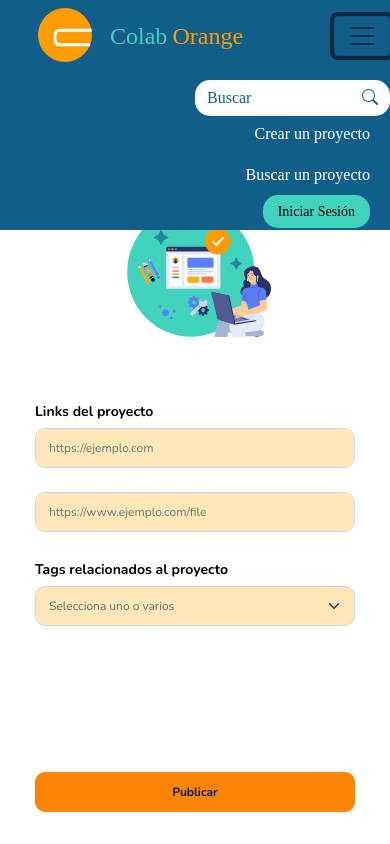
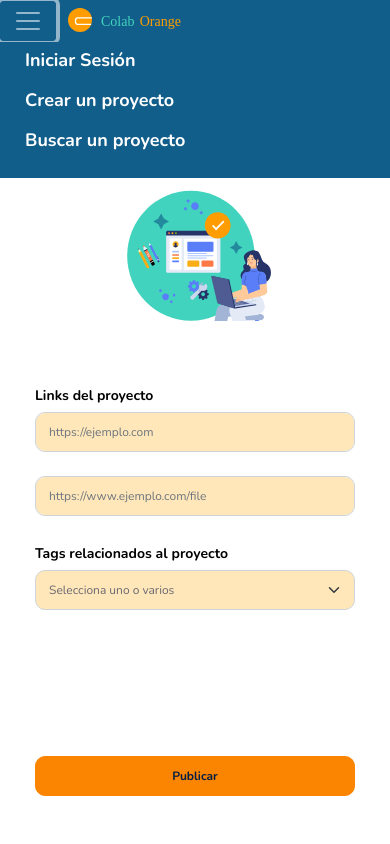
Before and after one commit to frontendcafe/cmyk-orange, a plain HTML site: page componentes/pub-paso2.html in a window 390 px wide. Both pictures are taken after a click on the button "Toggle navigation". Shown: the top 844 px of the page. Drawn offline with nearby package versions, Linux system fonts and the light colour scheme.

Commit message:
update navbar

```diff
--- a/componentes/pub-paso2.html
+++ b/componentes/pub-paso2.html
@@ -26,8 +26,20 @@
   </head>
   <body>
     <!-- Navbar con botones - start -->
-    <nav class="navbar navbar-expand-lg navbar-light" id="navbg">
-      <div class="container-fluid">
+    <nav class="navbar navbar-expand-lg navbar-dark navbg">
+      <div class="container-fluid navMobile">
+        <button
+          class="navbar-toggler custom-toggler"
+          type="button"
+          data-bs-toggle="collapse"
+          data-bs-target="#navbarText"
+          aria-controls="navbarText"
+          aria-expanded="false"
+          aria-label="Toggle navigation"
+        >
+          <span class="navbar-toggler-icon"></span>
+        </button>
+
         <a class="navbar-brand" href="http://frontendcafe/cmyk-orange/">
           <img
             src="../public/img/Logo.svg"
@@ -40,23 +52,12 @@
           <b class="textnsb orange">Orange</b>
         </a>
 
-        <button
-          class="navbar-toggler"
-          type="button"
-          data-bs-toggle="collapse"
-          data-bs-target="#navbarText"
-          aria-controls="navbarText"
-          aria-expanded="false"
-          aria-label="Toggle navigation"
-        >
-          <span class="navbar-toggler-icon"></span>
-        </button>
         <div class="collapse navbar-collapse" id="navbarText">
           <ul class="navbar-nav me-auto mb-2 mb-lg-0"></ul>
 
           <span class="navbar-text">
             <ul class="navbar-nav me-auto mb-2 mb-lg-0">
-              <li>
+              <li class="mobileHidden">
                 <form class="d-flex input-group" id="buscar">
                   <input
                     class="form-control"
@@ -70,19 +71,42 @@
                   ></span>
                 </form>
               </li>
+
+              <li class="nav-item">
+                <a class="nav-link active deskHidden textncb" href="#">Iniciar Sesión</a>
+              </li>
+
               <li class="nav-item">
                 <a
-                  class="nav-link active"
+                  class="nav-link textncb"
                   aria-current="page"
                   href="#"
-                  id="textncb"
                   >Crear un proyecto</a
                 >
               </li>
               <li class="nav-item">
-                <a class="nav-link" href="#" id="textncb">Buscar un proyecto</a>
+                <a class="nav-link textncb" href="#">Buscar un proyecto</a>
               </li>
-              <li class="nav-item text-end">
+
+              <!-- Oculto en Log Out o mientras no inicia sesion - start -->
+              <li class="nav-item">
+                <a class="nav-link textncb hideLogOut" href="#">Mi perfil</a>
+              </li>
+
+              <li class="nav-item">
+                <a class="nav-link textncb hideLogOut" href="#">Mis Proyectos</a>
+              </li>
+
+              <li class="nav-item">
+                <a class="nav-link textncb hideLogOut" href="#">Mis Postulaciones</a>
+              </li>
+
+              <li class="nav-item">
+                <a class="nav-link textncb hideLogOut" href="#">Cerrar Sesión</a>
+              </li>
+              <!-- Oculto en Log Out o mientras no inicia sesion - end -->
+
+              <li class="nav-item text-end mobileHidden">
                 <a class="nav-link btn btn-primary" href="#" id="textbtn"
                   >Iniciar Sesión</a
                 >
@@ -188,7 +212,7 @@
         <a class="text-decoration-none" href="#">
           <img src="../public/img/Logo.svg" alt="" class="footer-icon" />
         </a>
-        <br class="hidden" />
+        <br class="mobileHidden" />
         <div>
           <a class="text-decoration-none" href="#">
             <b class="textlog green">Colab</b>
@@ -196,7 +220,7 @@
           </a>
         </div>
       </div>
-      <br class="hidden" />
+      <br class="mobileHidden" />
       <div class="textFooter">
         <ul class="nav justify-content-center pb-3 mb-3">
           <li class="nav-item">
--- a/css/footer.css
+++ b/css/footer.css
@@ -1,7 +1,11 @@
-@import url("https://fonts.googleapis.com/css2?family=Nunito:wght@400;700&display=swap%22");
+/* Google Fonts - start */
+@import url('https://fonts.googleapis.com/css2?family=Lora:wght@500;700&display=swap'); /* titulos */
+@import url('https://fonts.googleapis.com/css2?family=Nunito:wght@400;700&display=swap'); /* subtitulos y demas */
+/* Google Fonts - end */
 
 :root{
-  --main-color: rgba(4, 56, 93, 1);
+  /* --main-color: rgba(4, 56, 93, 1); */
+  --main-color: rgba(4, 57, 94, 1); /* Color de Figma */
   --text-prima: rgba(255, 157, 0, 1);
   --text-secon: rgba(65, 210, 189, 1);
   --text-detal: hsla(255, 255, 255, 1);
@@ -45,7 +49,8 @@ footer{
 }
 
 
-/* media query MOBILE/TABLET - start */
+/************** media query MOBILE/TABLET - start ***************/
+
 @media only screen and (max-width: 991px) {
 
   footer{
@@ -130,8 +135,10 @@ footer{
     margin-right: 22px;
   }
 
-  .hidden{ /* para ocultar elementos */
+  .mobileHidden{ /* para ocultar elementos */
     display: none;
   }
 
 }
+
+/************** media query MOBILE/TABLET - end ***************/
--- a/css/navbar.css
+++ b/css/navbar.css
@@ -1,3 +1,8 @@
+/* Google Fonts - start */
+@import url('https://fonts.googleapis.com/css2?family=Lora:wght@500;700&display=swap'); /* titulos */
+@import url('https://fonts.googleapis.com/css2?family=Nunito:wght@400;700&display=swap'); /* subtitulos y demas */
+/* Google Fonts - end */
+
 /************** Custom Properties ***************/
 :root {
     /* Navbar sin botones - start */
@@ -16,8 +21,8 @@
     --white-color: #FFFFFF;
     --black-color: #000000;
 
-    --navbar-font-cb: 'Prompt';
-    --navbar-font-buscar: 'Ubuntu';
+    --navbar-font-cb: 'Nunito';
+    --navbar-font-buscar: 'Nunito';
     /* Navbar con botones - end */
 }
 /************** Custom Properties ***************/
@@ -35,7 +40,7 @@
     }
     /* Bootstrap navbar - end */
 
-#navbg,
+.navbg,
 #navbarText{
     background-color: var(--navbar-bg-color); /* color de fondo del navbar */
 }
@@ -66,8 +71,8 @@
 
 /************** Navbar con botones - start ***************/
 
-#textncb{ /* texto CREAR UN PROYECTO / BUSCAR UN PROYECTO */
-    color: var(--white-color);
+.textncb{ /* texto CREAR UN PROYECTO / BUSCAR UN PROYECTO */
+    color: var(--white-color) !important;
 
     font-family: var(--navbar-font-cb);
     font-weight: 500;
@@ -75,8 +80,8 @@
     font-style: 18px;
     line-height: 20px;
 
-    padding-left: 20px;
-    padding-right: 20px;
+    padding-left: 20px !important;
+    padding-right: 20px !important;
 }
 
 #textbtn{ /* texto INICIAR SESION */
@@ -131,27 +136,82 @@
     color: var(--navbar-bg-color);
 }
 
-#textncb:hover{ /* hover de CREAR UN PROYECTO / BUSCAR UN PROYECTO */
+.textncb:hover{ /* hover de CREAR UN PROYECTO / BUSCAR UN PROYECTO */
     background-color: var(--navbar-hover-color);
+}
+
+.deskHidden{
+    display: none;
+}
+
+.hideLogOut{
+    display: none;
 }
 
 
 /* media query MOBILE/TABLET - start */
 @media only screen and (max-width: 991px) {
-    #textncb{
-        margin-bottom: 5px;
-        text-align: end;
+    .textncb{
+        /* margin-bottom: 5px; */
+        margin: 0 !important;
+        padding: 0 !important;
+
+        padding-left: 25px !important;
+        padding-bottom: 20px !important;
+        color: var(--white-color);
+
+        font-family: Nunito;
+        font-style: normal;
+        font-weight: bold;
+        font-size: 18px;
+        line-height: 20px;
     }
 
     #textbtn{
         display: inline;
-        margin-left: 20px;
+        margin-left: auto;
+        text-align:left !important;
     }
 
     #buscar{
         width: 100%;
         padding-left: 50%;
     }
+
+    .mobileHidden{ /* elementos ocultos solo en la vista mobile */
+        display: none;
+    }
+
+    #logonsb{ /* tamaño del logo naranja */
+        width: 24px !important;
+        height: 24px !important;
+
+        margin-left: 12px !important;
+        margin-right: 9px !important;
+    }
+
+    .textnsb{ /* texto grupal: COLAB ORANGE */
+        font-family: var(--navbar-font);
+        font-weight: normal;
+        font-style: normal;
+        font-size: 14px;
+
+        padding: 0 !important;
+    }
+
+    .deskHidden{ /* elementos que son visibles solo en la vista mobile */
+        display: block !important;
+    }
+
+    .navMobile{
+        display: flex !important;
+        justify-content: flex-start !important;
+        height: 56px !important;
+    }
+
+    .custom-toggler.navbar-toggler {
+        border-color: var(--navbar-bg-color);
+    }
 }
 /* media query MOBILE/TABLET - end */
 
```
